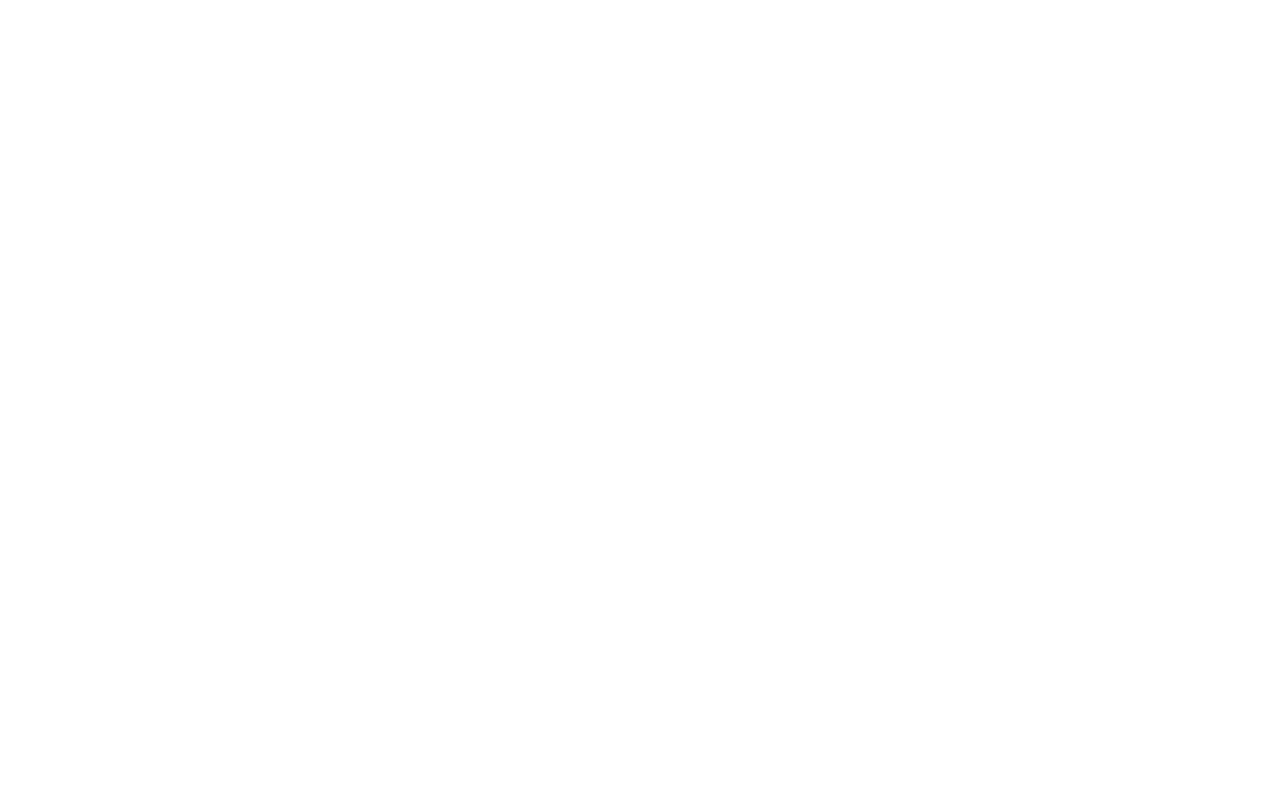
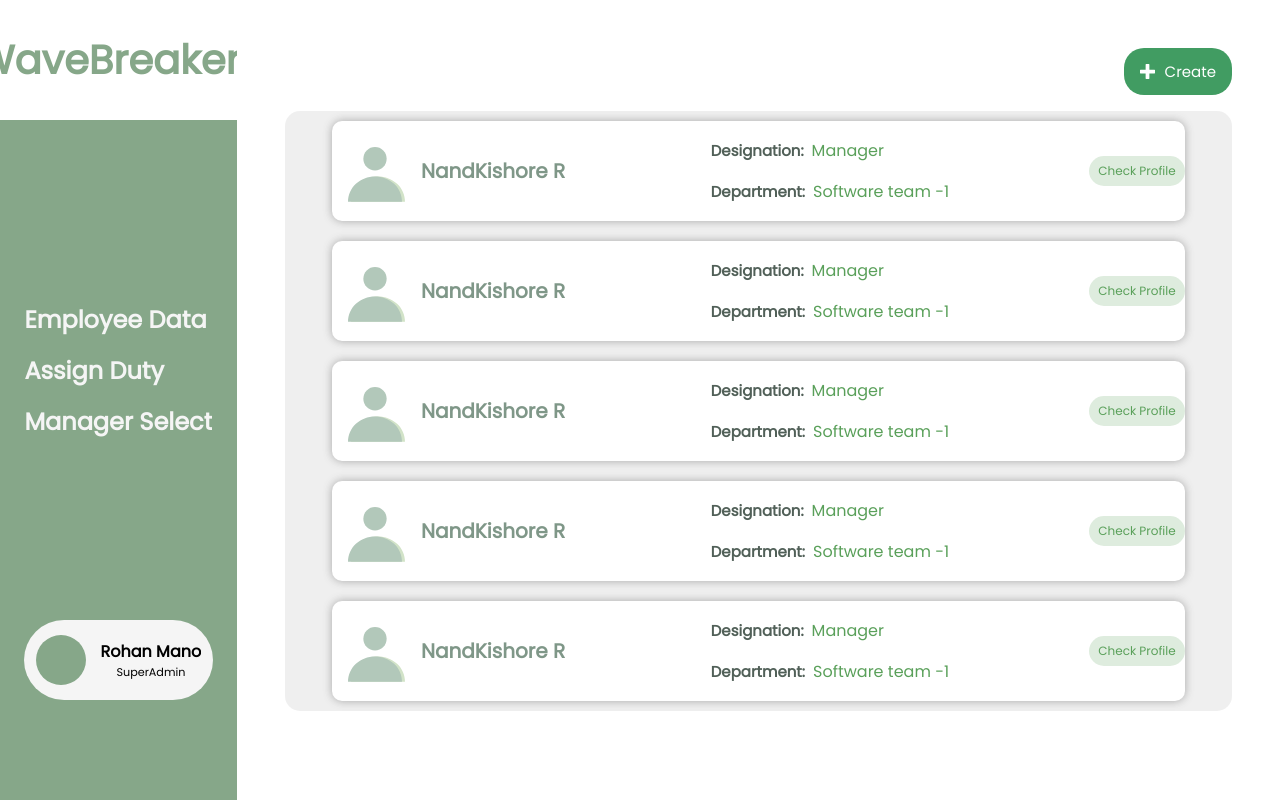
Before and after one commit to Wavebrakers-limited/employee_management, a React (Vite) app: page /dashboard in a window 1280 px wide. Before the commit this address had no page. Built offline with nearby package versions, Linux system fonts and the light colour scheme.

Commit message:
SuperAdmin routing Completed

```diff
--- a/src/App.jsx
+++ b/src/App.jsx
@@ -15,7 +15,7 @@
                 <Route  path='/' element={<Welcome />}></Route>
                 <Route exact path='/signup' element={< SignUp />}></Route>
                 <Route exact path='/signin' element={< SignIn />}></Route>
-                <Route exact path='/dashboard/super' element={< Super/>}></Route>
+                <Route exact path='/dashboard' element={< Super/>}></Route>
 
           </Routes>
     </div>
--- a/src/Pages/Employee_data/Employee.jsx
+++ b/src/Pages/Employee_data/Employee.jsx
@@ -1,4 +1,4 @@
-import Card from '../../Components/Employee_card/card'
+import Card from '../../Components/Employee_card/Card'
 import styles from './Employee.module.css'
 import { ImPlus } from 'react-icons/im';
 
```
